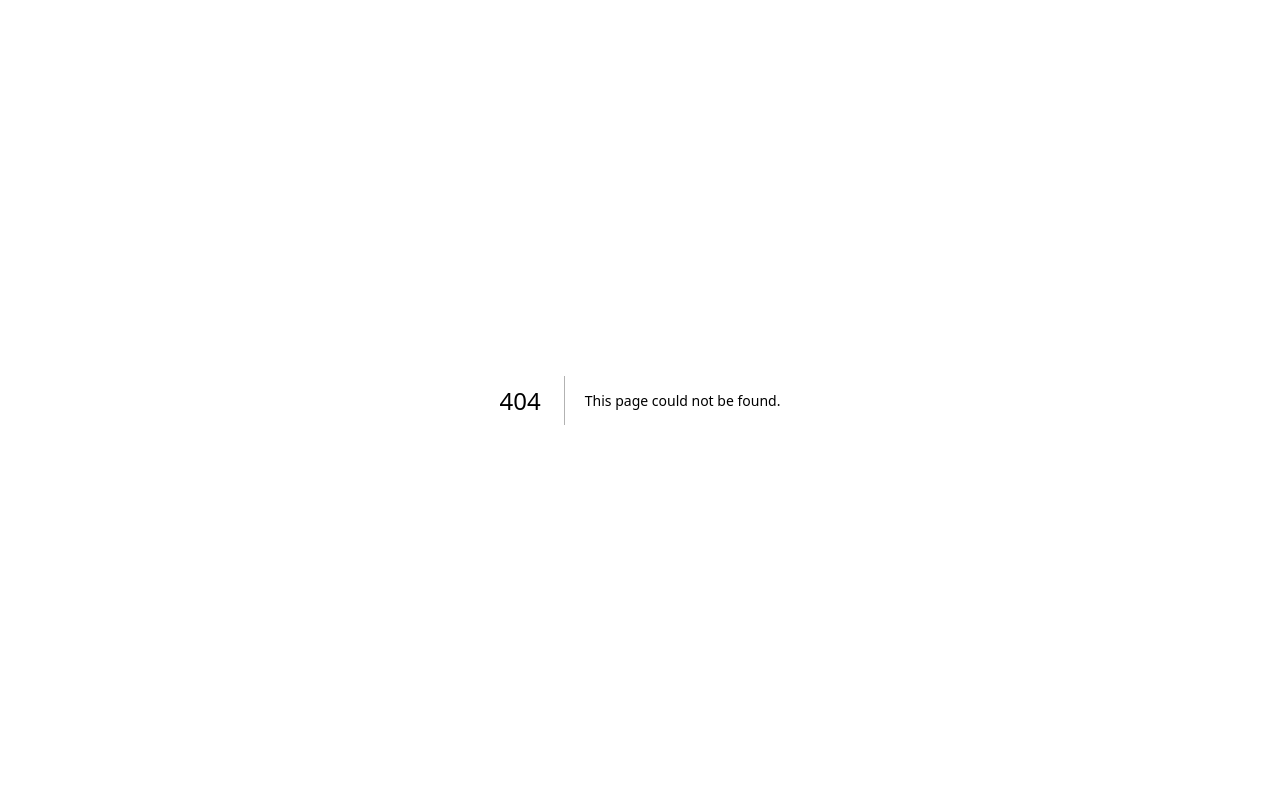
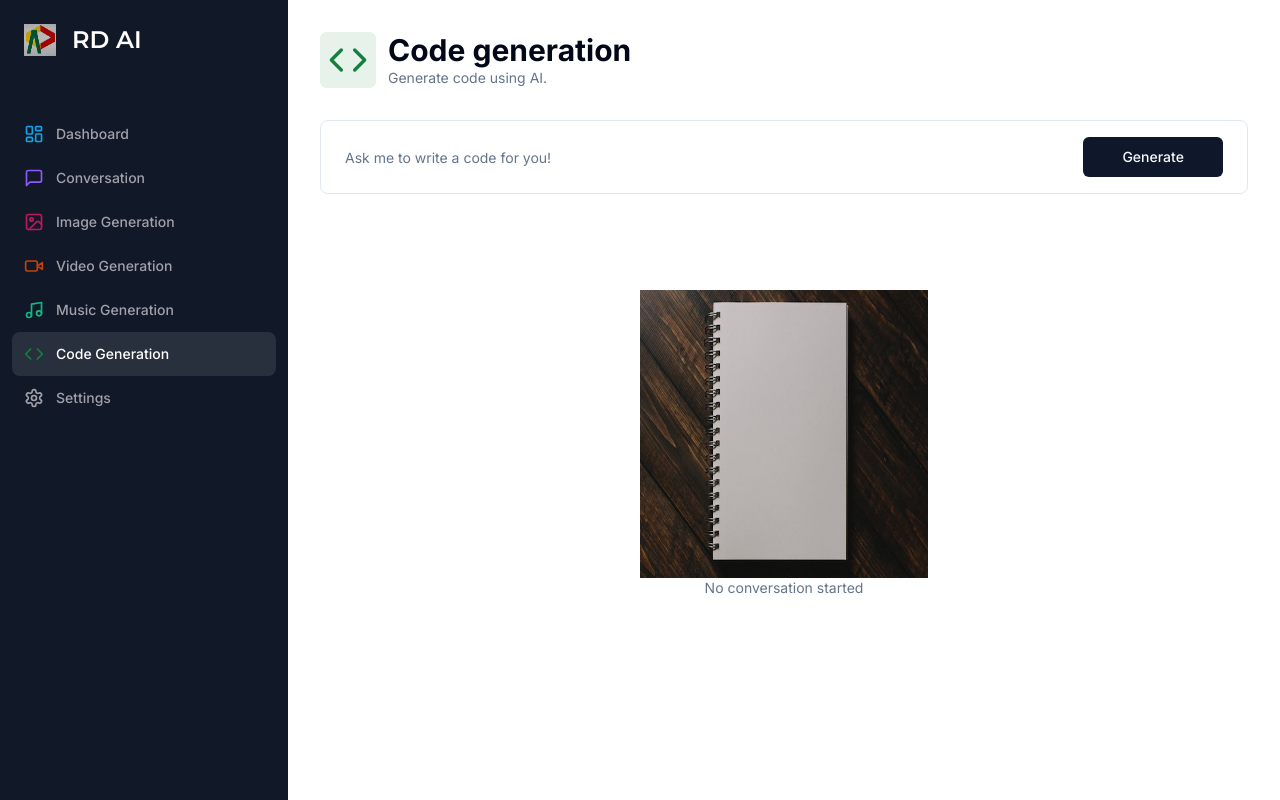
Before and after one commit to rafaldzielak/saas-ai, a Next.js app: page /code in a window 1280 px wide. Before the commit this address had no page. Built offline with nearby package versions, Linux system fonts and the light colour scheme.

Commit message:
[FE] Code generator

```diff
--- /dev/null
+++ b/app/(dashboard)/(routes)/code/constants.ts
@@ -0,0 +1,7 @@
+import * as z from "zod";
+
+export const conversationFormSchema = z.object({
+  prompt: z.string().min(1, { message: "Prompt is required" }),
+});
+
+export type ConversationFormSchema = z.infer<typeof conversationFormSchema>;
--- /dev/null
+++ b/app/(dashboard)/(routes)/code/page.tsx
@@ -0,0 +1,126 @@
+"use client";
+
+import Heading from "@/components/Heading";
+import { zodResolver } from "@hookform/resolvers/zod";
+import { Code } from "lucide-react";
+import { useForm } from "react-hook-form";
+import { ConversationFormSchema, conversationFormSchema } from "./constants";
+import { Form, FormControl, FormField, FormItem } from "@/components/ui/form";
+import { Input } from "@/components/ui/input";
+import { Button } from "@/components/ui/button";
+import axios from "axios";
+import { useRouter } from "next/navigation";
+import { useState } from "react";
+import { ChatCompletionRequestMessage } from "openai";
+import Empty from "@/components/Empty";
+import Loader from "@/components/Loader";
+import { cn } from "@/lib/utils";
+import UserAvatar from "@/components/UserAvatar";
+import BotAvatar from "@/components/BotAvatar";
+import ReactMarkdown from "react-markdown";
+
+const CodePage = () => {
+  const router = useRouter();
+  const [messages, setMessages] = useState<ChatCompletionRequestMessage[]>([]);
+
+  const form = useForm<ConversationFormSchema>({
+    resolver: zodResolver(conversationFormSchema),
+    defaultValues: {
+      prompt: "",
+    },
+  });
+
+  const isLoading = form.formState.isSubmitting;
+
+  const onSubmit = async (values: ConversationFormSchema) => {
+    try {
+      const userMessage: ChatCompletionRequestMessage = { role: "user", content: values.prompt };
+      const newMessages = [...messages, userMessage];
+      const response = await axios.post("/api/code", { messages: newMessages });
+      setMessages((current) => [...current, userMessage, response.data]);
+      form.reset();
+    } catch (error) {
+      console.log(error);
+    } finally {
+      router.refresh();
+    }
+  };
+
+  return (
+    <div>
+      <Heading
+        title='Code generation'
+        description='Generate code using AI.'
+        icon={Code}
+        iconColor='text-green-700'
+        bgColor='bg-green-700/10'
+      />
+      <div className='px-4 lg:px-8'>
+        <div>
+          <Form {...form}>
+            <form
+              onSubmit={form.handleSubmit(onSubmit)}
+              className='rounded-lg border w-full p-4 px-3 md:px-6 focus-within:shadow-sm grid grid-cols-12 gap-2'>
+              <FormField
+                name='prompt'
+                render={({ field }) => (
+                  <FormItem className='col-span-12 lg:col-span-10'>
+                    <FormControl className='m-0 p-0'>
+                      <Input
+                        className='border-0 outline-none focus-visible:ring-0 focus-visible::ring-transparent'
+                        disabled={isLoading}
+                        placeholder='Ask me to write a code for you!'
+                        {...field}
+                      />
+                    </FormControl>
+                  </FormItem>
+                )}
+              />
+              <Button className='col-span-12 lg:col-span-2 w-full' disabled={isLoading}>
+                Generate
+              </Button>
+            </form>
+          </Form>
+        </div>
+        <div className='space-y-4 mt-4'>
+          {isLoading && (
+            <div className='p-8 rounded-lg w-full flex items-center justify-center bg-muted'>
+              <Loader />
+            </div>
+          )}
+          {messages.length === 0 && !isLoading && (
+            <div>
+              <Empty label='No conversation started' />
+            </div>
+          )}
+          <div className='flex flex-col-reverse gap-y-4'>
+            {messages.map((message) => (
+              <div
+                key={message.content}
+                className={cn(
+                  "p-8 w-full flex items-start gap-x-8 rounded-lg",
+                  message.role === "user" ? "bg-white border border-black/10" : "bg-muted"
+                )}>
+                {message.role === "user" ? <UserAvatar /> : <BotAvatar />}
+                <ReactMarkdown
+                  components={{
+                    pre: ({ node, ...props }) => (
+                      <div className='overflow-auto w-full my-2 bg-black/10 p-2 rounded-lg'>
+                        <pre {...props} />
+                      </div>
+                    ),
+                    code: ({ node, ...props }) => <code className='bg-black/10 rounded-lg p-1' {...props} />,
+                  }}
+                  className='text-sm overflow-hidden leading-7'>
+                  {message.content || ""}
+                </ReactMarkdown>
+              </div>
+            ))}
+          </div>
+        </div>
+      </div>
+    </div>
+  );
+};
+
+export default CodePage;
--- a/package.json
+++ b/package.json
@@ -31,6 +31,7 @@
     "react": "18.2.0",
     "react-dom": "18.2.0",
     "react-hook-form": "^7.45.2",
+    "react-markdown": "^8.0.7",
     "tailwind-merge": "^1.14.0",
     "tailwindcss": "3.3.3",
     "tailwindcss-animate": "^1.0.6",
```
Also changed, not shown: 1 other file (tests, documents, lock files or other folders).
